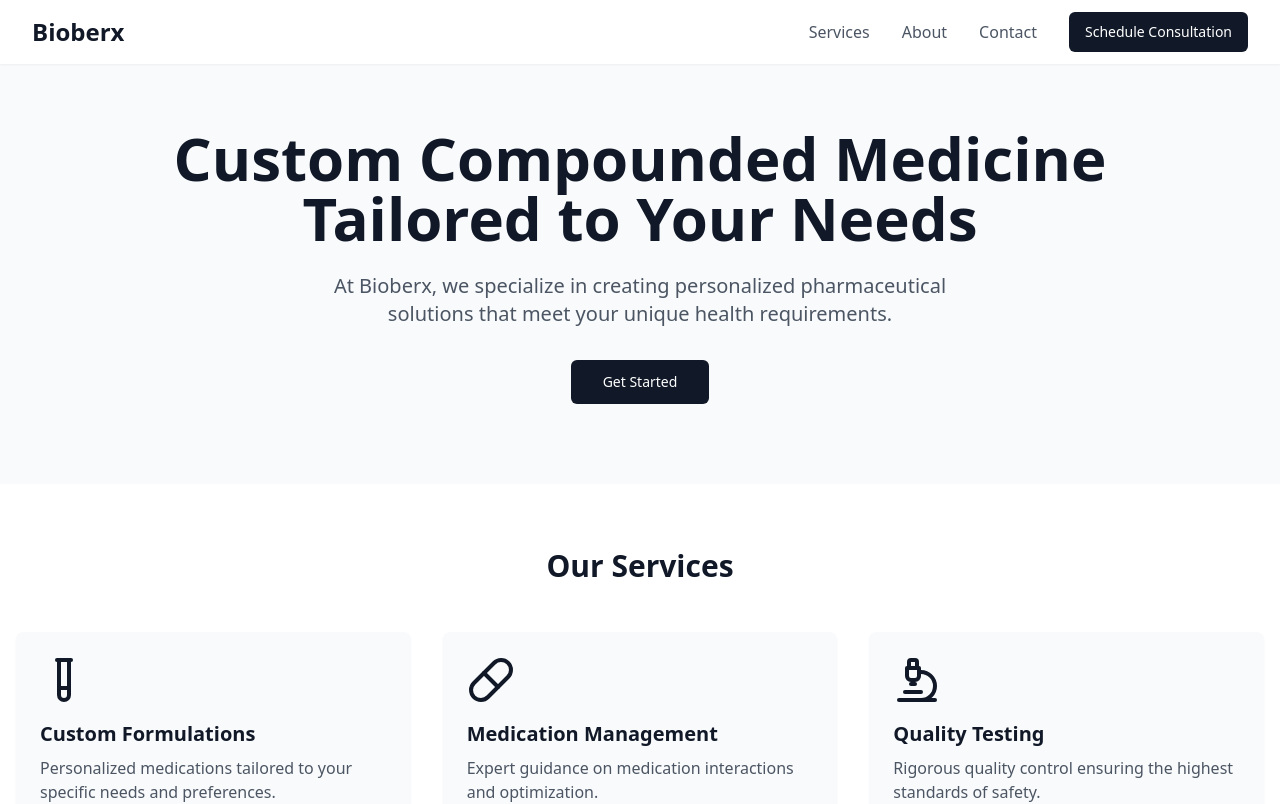
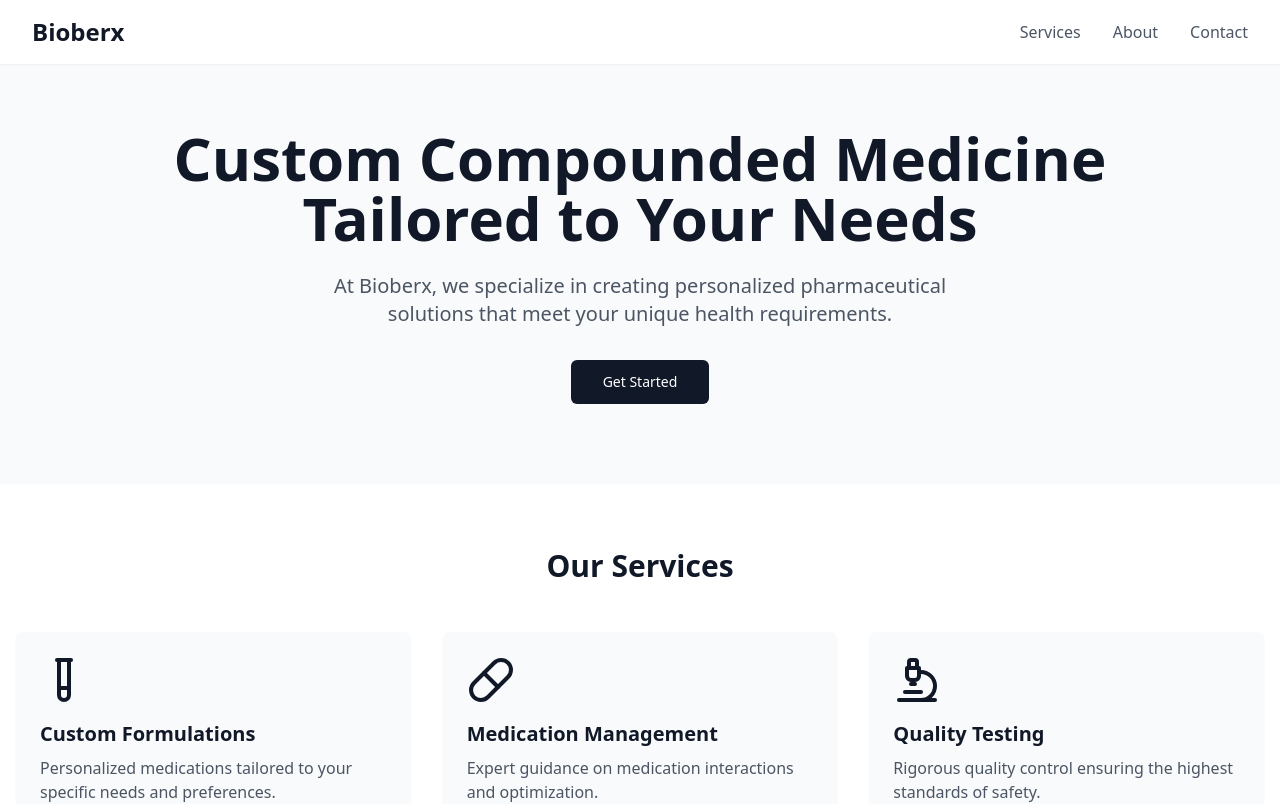
Before and after one commit to Rizk007/bioberx, a React (Vite) app: page / in a window 1280 px wide. Shown: the top 804 px of the page. Built offline with nearby package versions, Linux system fonts and the light colour scheme.

Commit message:
Remove unnecessary code sections
[skip gpt_engineer]

```diff
--- a/src/components/Navigation.tsx
+++ b/src/components/Navigation.tsx
@@ -1,6 +1,5 @@
 import { useState } from "react";
 import { Menu, X } from "lucide-react";
-import { Button } from "@/components/ui/button";
 
 export const Navigation = () => {
   const [isOpen, setIsOpen] = useState(false);
@@ -17,7 +16,6 @@ export const Navigation = () => {
             <a href="#services" className="text-gray-600 hover:text-gray-900 transition-colors">Services</a>
             <a href="#about" className="text-gray-600 hover:text-gray-900 transition-colors">About</a>
             <a href="#contact" className="text-gray-600 hover:text-gray-900 transition-colors">Contact</a>
-            <Button className="bg-gray-900 hover:bg-gray-800 text-white">Schedule Consultation</Button>
           </div>
 
           <div className="md:hidden flex items-center">
@@ -56,9 +54,6 @@ export const Navigation = () => {
             >
               Contact
             </a>
-            <div className="px-3 py-2">
-              <Button className="w-full bg-gray-900 hover:bg-gray-800 text-white">Schedule Consultation</Button>
-            </div>
           </div>
         </div>
       )}
```
